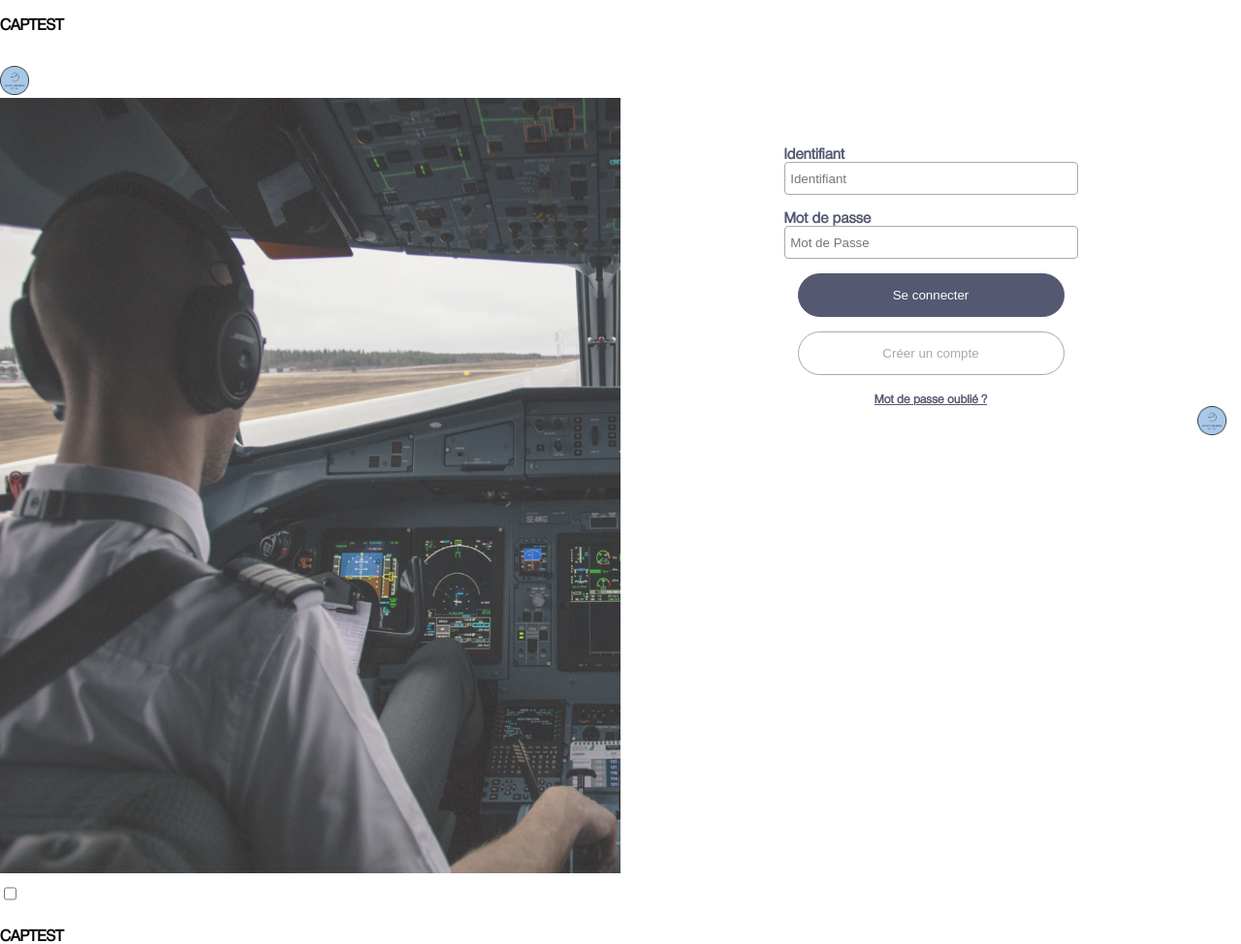
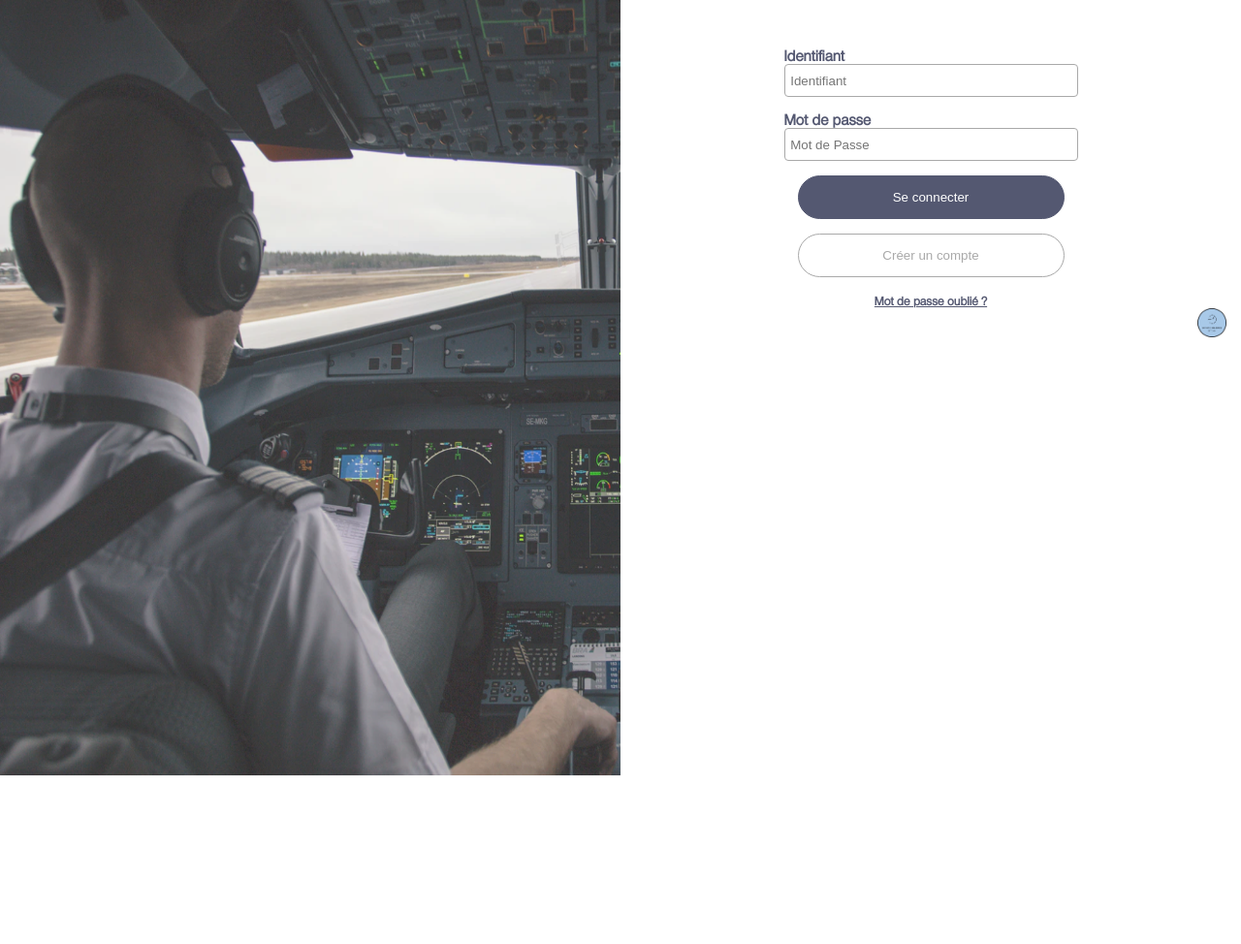
Before and after one commit to bleubidon/APP-G3A, a PHP site: page / in a window 1280 px wide. Shown: the whole page at 97% size. After the commit the page ends 800 px from the top, so only its background shows below. Run offline with PHP 8.4, Linux system fonts and the light colour scheme.

Commit message:
annulation modifications sur index

```diff
--- a/index.php
+++ b/index.php
@@ -7,10 +7,6 @@
 </head>
 <body>
 
-<header>
-    <p><span class="CAPTEST_HEADER"> CAPTEST </span></p><br>
-    <img id="logo" src="images/infinite_mesure.png">
-</header>
 
 <section id="sec1">
     <img id="imgPageDeCo" src="images/imgPageDeCo.png">
@@ -49,12 +45,3 @@
 </section>
 
 </body>
-
-<footer>
-    <input type = "checkbox" name="Se souvenir de moi ?" />
-
-    <p><span class="CAPTEST_FOOTER">CAPTEST</span></p>
-
-
-
-</footer>
```
